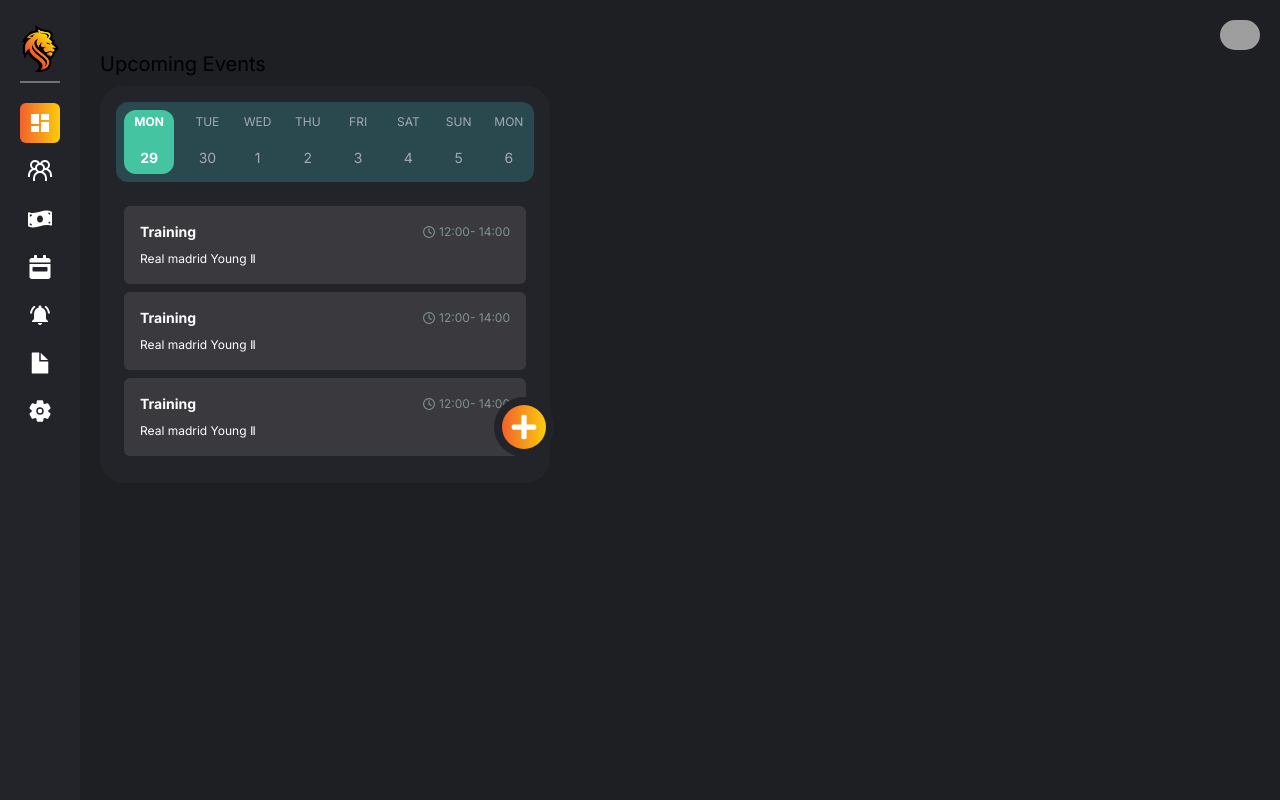
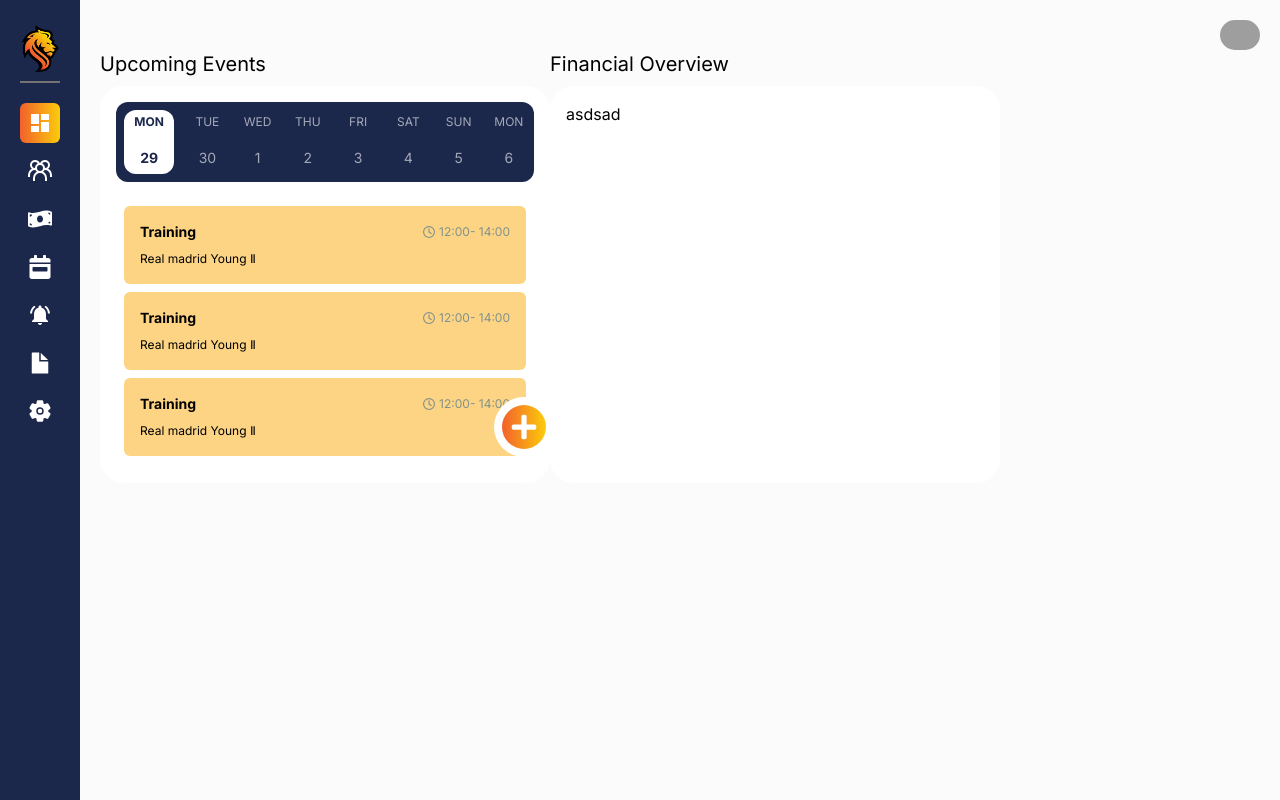
Before and after one commit to nadav2150/champifiB2B, a Next.js app: page /dashboard in a window 1280 px wide. Built offline with nearby package versions, Linux system fonts and the light colour scheme; grey boxes are pictures that could not be loaded.

Commit message:
add new files

```diff
--- a/app/dashboard/page.tsx
+++ b/app/dashboard/page.tsx
@@ -6,6 +6,7 @@ import Link from "next/link";
 import { useState } from "react";
 import Image from "next/image";
 import TeamWidget from "@/components/TeamWidget";
+import FinancialWidget from "@/components/FinancialWidget";
 
 export default function Dashboard() {
   const [search, setSearch] = useState("");
@@ -23,6 +24,7 @@ export default function Dashboard() {
       </div>
       <div id='body' className="flex flex-wrap">
         <CalendarWidget />
+        <FinancialWidget/>
         {/* <PaymentsWidget /> */}
         {/* <PaymentsWidget />
         <TeamWidget/>
--- a/app/layout.tsx
+++ b/app/layout.tsx
@@ -16,7 +16,7 @@ export default function RootLayout({
   children: React.ReactNode;
 }>) {
   return (
-    <html lang="en" className="dark">
+    <html lang="en" className="">
       <body   className={`${inter.className} dark:bg-[#1E1F23] dark:text-white`}>
         <div className="flex">
         <SideBar />
--- a/components/CalendarWidget.tsx
+++ b/components/CalendarWidget.tsx
@@ -19,7 +19,7 @@ const CalendarWidget: FC<CalendarWidgetProps> = () => {
 
   return (
     <div className=" w-[450px]">
-      <div className="text-xl">Upcoming Events</div>
+      <div className="text-xl dark:text-white">Upcoming Events</div>
       <div className="">
         <div className=" p-4 flex flex-col mt-2 dark:bg-[#232429] bg-[#FFFFFF] h-[397px] rounded-3xl">
           <div
--- /dev/null
+++ b/components/FinancialWidget.tsx
@@ -0,0 +1,16 @@
+import type { FC } from "react";
+
+interface FinancialWidgetProps {}
+
+const FinancialWidget: FC<FinancialWidgetProps> = () => {
+  return (
+    <div className=" w-[450px]">
+      <div className="text-xl dark:text-white">Financial Overview</div>
+      <div className=" p-4 flex flex-col mt-2 dark:bg-[#232429] bg-[#FFFFFF] h-[397px] rounded-3xl">
+        asdsad
+      </div>
+    </div>
+  );
+};
+
+export default FinancialWidget;
--- a/package.json
+++ b/package.json
@@ -9,10 +9,12 @@
     "lint": "next lint"
   },
   "dependencies": {
+    "chart.js": "^4.4.2",
     "date-fns": "^3.6.0",
     "next": "14.2.3",
     "react": "^18",
     "react-bootstrap": "^2.10.2",
+    "react-chartjs-2": "^5.2.0",
     "react-dom": "^18",
     "react-icons": "^5.1.0"
   },
```
Also changed, not shown: 1 other file (tests, documents, lock files or other folders).
